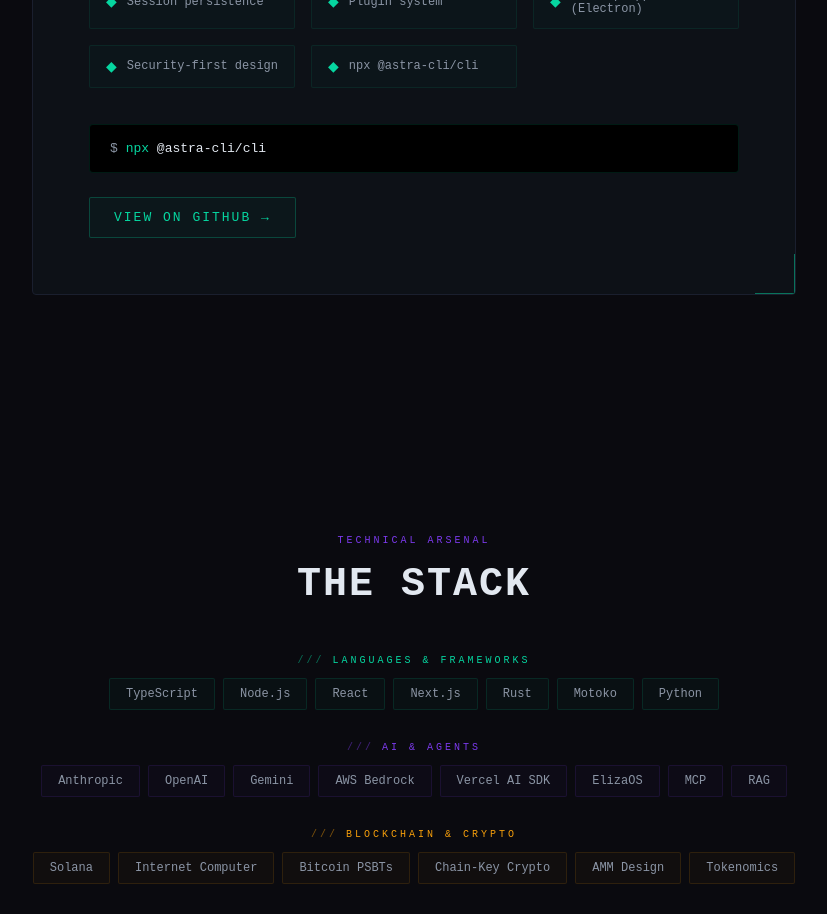
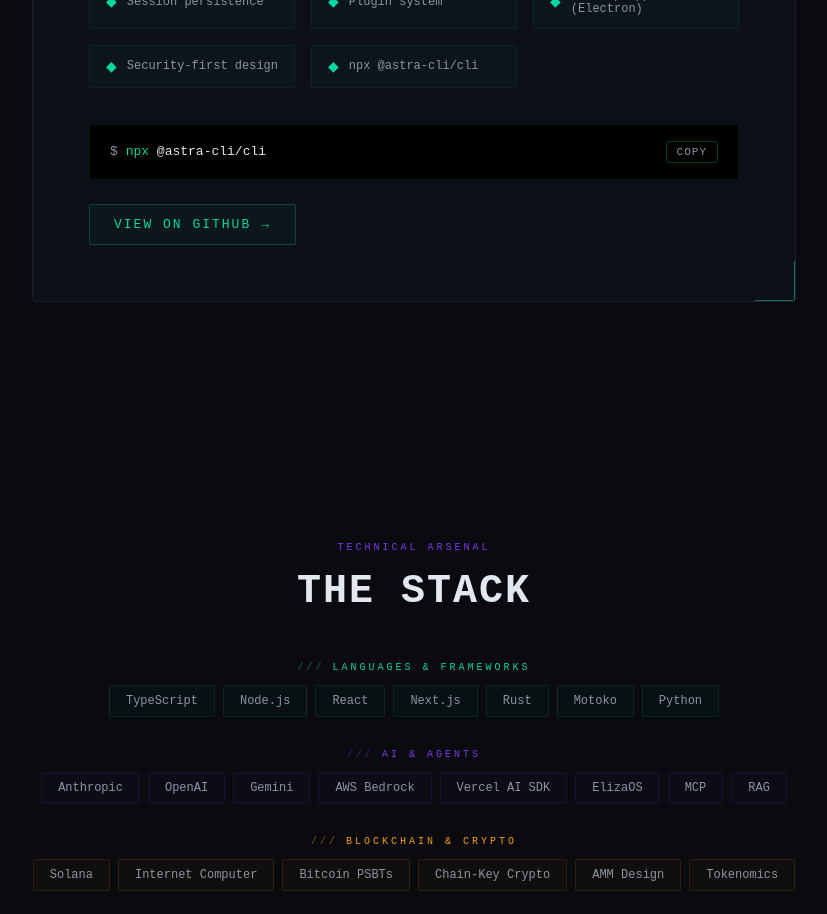
Before and after one commit to fermartz/fermartz.com, a React (Vite) app: page / in a window 1280 px wide. Shown: the part 2160-3074 px from the top of the page, without its empty margins (226-1053 px from the left). Built offline with nearby package versions, Linux system fonts and the light colour scheme.

Commit message:
add copy button to npx astra-cli

```diff
--- a/src/App.jsx
+++ b/src/App.jsx
@@ -613,6 +613,70 @@ function TokenBadge({ symbol, label, color }) {
 }
 
 // Skills section
+// CLI command with copy button
+function CliCommand() {
+  const [copied, setCopied] = useState(false);
+  const command = "npx @astra-cli/cli";
+
+  const handleCopy = () => {
+    navigator.clipboard.writeText(command);
+    setCopied(true);
+    setTimeout(() => setCopied(false), 2000);
+  };
+
+  return (
+    <div
+      style={{
+        fontFamily: "monospace",
+        fontSize: "13px",
+        background: "#000",
+        padding: "16px 20px",
+        borderRadius: "4px",
+        marginBottom: "24px",
+        border: `1px solid ${ACCENT_GREEN}20`,
+        display: "flex",
+        alignItems: "center",
+        justifyContent: "space-between",
+      }}
+    >
+      <div>
+        <span style={{ color: TEXT_MUTED }}>$</span>{" "}
+        <span style={{ color: ACCENT_GREEN }}>npx</span>{" "}
+        <span style={{ color: TEXT_PRIMARY }}>@astra-cli/cli</span>
+      </div>
+      <button
+        onClick={handleCopy}
+        style={{
+          background: "none",
+          border: `1px solid ${copied ? ACCENT_GREEN : ACCENT_GREEN + "40"}`,
+          borderRadius: "2px",
+          padding: "4px 10px",
+          fontFamily: "monospace",
+          fontSize: "11px",
+          color: copied ? ACCENT_GREEN : TEXT_MUTED,
+          cursor: "pointer",
+          transition: "all 0.2s ease",
+          letterSpacing: "1px",
+        }}
+        onMouseEnter={(e) => {
+          if (!copied) {
+            e.target.style.borderColor = ACCENT_GREEN;
+            e.target.style.color = ACCENT_GREEN;
+          }
+        }}
+        onMouseLeave={(e) => {
+          if (!copied) {
+            e.target.style.borderColor = `${ACCENT_GREEN}40`;
+            e.target.style.color = TEXT_MUTED;
+          }
+        }}
+      >
+        {copied ? "COPIED" : "COPY"}
+      </button>
+    </div>
+  );
+}
+
 function SkillsSection() {
   const categories = [
     {
@@ -973,21 +1037,7 @@ export default function FermartzSite() {
           accent={ACCENT_GREEN}
         >
           {/* CLI command preview */}
-          <div
-            style={{
-              fontFamily: "monospace",
-              fontSize: "13px",
-              background: "#000",
-              padding: "16px 20px",
-              borderRadius: "4px",
-              marginBottom: "24px",
-              border: `1px solid ${ACCENT_GREEN}20`,
-            }}
-          >
-            <span style={{ color: TEXT_MUTED }}>$</span>{" "}
-            <span style={{ color: ACCENT_GREEN }}>npx</span>{" "}
-            <span style={{ color: TEXT_PRIMARY }}>@astra-cli/cli</span>
-          </div>
+          <CliCommand />
         </ProjectCard>
 
         <SkillsSection />
```
